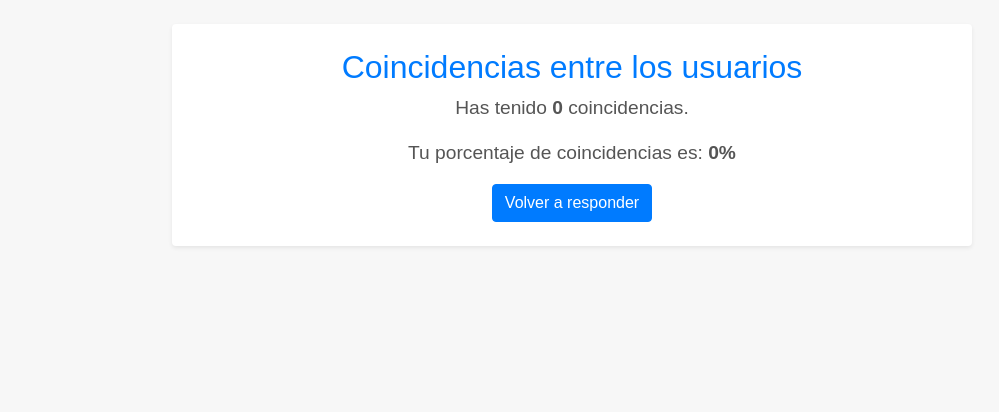
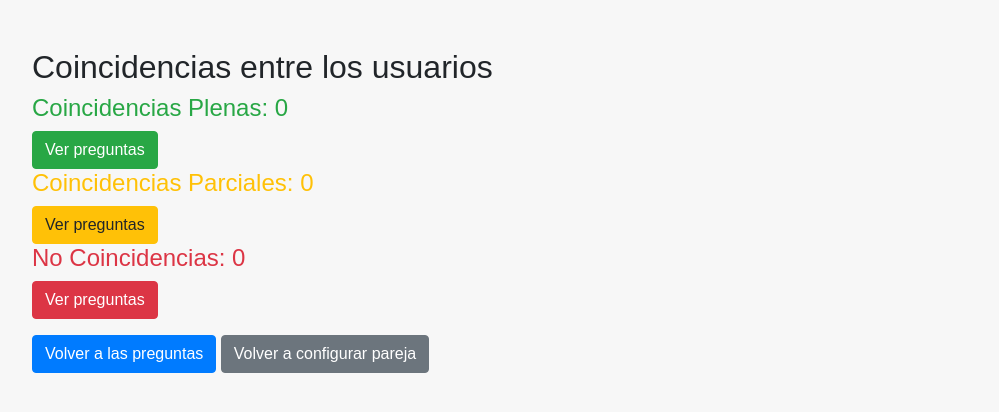
Before and after one commit to leanator/match, a Flask app: page /results in a window 1280 px wide. Shown: the top 412 px of the page, without its empty margins (68-1067 px from the left). Run offline with Flask 3, Linux system fonts and the light colour scheme; data that the repository does not hold is empty; some libraries are stand-ins or nearby versions.

Commit message:
pre copilot

```diff
--- a/app.py
+++ b/app.py
@@ -10,11 +10,29 @@ app = Flask(__name__)
 app.secret_key = "clave_secreta_super_segura"  # Cambiar por algo seguro en producción
 app.register_blueprint(auth)
 
+def get_question_text(pregunta_id):
+    print("TRAZA: buscando texto para pregunta ID", pregunta_id)  # Trazas para ver qué ID se está pasando
+    conn = get_db_connection()
+    cursor = conn.cursor()
+    cursor.execute("SELECT texto FROM preguntas WHERE id = ?", (pregunta_id,))
+    pregunta = cursor.fetchone()
+    print("TRAZA: pregunta encontrada", pregunta)  # Verifica qué pregunta estamos obteniendo
+    conn.close()
+    return pregunta['texto'] if pregunta else None
+
+
 # Conexión a la base de datos (archivo temporal persistente durante la ejecución)
 def get_db_connection():
+    db_path = 'database.db'
+
+    if not os.path.exists(db_path):  # Verificamos si el archivo de la base de datos existe
+        # Si no existe, creamos la base de datos
+        print("TRAZA: La base de datos no existe. Creando 'database.db'.")
+        initialize_db()  # Llamamos a la función para inicializar la base de datos
+
     if 'db_connection' not in g:
-        g.db_connection = sqlite3.connect('temporary.db', check_same_thread=False)  # BD persistente en ejecución
-        g.db_connection.row_factory = sqlite3.Row
+        g.db_connection = sqlite3.connect(db_path, check_same_thread=False)  # Conectamos a la base de datos
+        g.db_connection.row_factory = sqlite3.Row  # Esto permite acceder a las columnas por nombre
     return g.db_connection
 
 
@@ -29,52 +47,81 @@ def load_questions():
     return preguntas
 
 
-# Inicialización de la base de datos con app.app_context()
-import os
+import sqlite3
 import json
 import os
+
 def initialize_db():
-    with app.app_context():
-        conn = get_db_connection()
-        cursor = conn.cursor()
+    conn = sqlite3.connect('database.db')
+    cursor = conn.cursor()
 
-        # Crear la tabla de usuarios si no existe
-        cursor.execute("""
+    # Crear la tabla usuarios si no existe
+    cursor.execute("""
         CREATE TABLE IF NOT EXISTS usuarios (
             id INTEGER PRIMARY KEY AUTOINCREMENT,
-            nombre TEXT UNIQUE NOT NULL,
-            password_hash TEXT NOT NULL
-        );
-        """)
+            nombre TEXT NOT NULL,
+            password_hash TEXT NOT NULL,
+            partner_id INTEGER,
+            FOREIGN KEY (partner_id) REFERENCES usuarios(id)
+        )
+    """)
 
-        # Crear la tabla de preguntas si no existe
-        cursor.execute("""
+    # Crear la tabla respuestas si no existe
+    cursor.execute("""
+        CREATE TABLE IF NOT EXISTS respuestas (
+            id INTEGER PRIMARY KEY AUTOINCREMENT,
+            pregunta_id INTEGER NOT NULL,
+            valor INTEGER NOT NULL,
+            usuario_id INTEGER NOT NULL,
+            FOREIGN KEY (usuario_id) REFERENCES usuarios(id)
+        )
+    """)
+
+    # Crear la tabla preguntas si no existe
+    cursor.execute("""
         CREATE TABLE IF NOT EXISTS preguntas (
             id INTEGER PRIMARY KEY AUTOINCREMENT,
             texto TEXT NOT NULL,
             categoria TEXT NOT NULL,
             nivel TEXT NOT NULL,
-            estado TEXT CHECK(estado IN ('activa', 'editada', 'eliminada')) DEFAULT 'activa',
-            origen TEXT CHECK(origen IN ('predefinida', 'generada'))
-        );
-        """)
+            estado TEXT NOT NULL
+        )
+    """)
 
-        # Crear la tabla de respuestas si no existe
-        cursor.execute("""
-        CREATE TABLE IF NOT EXISTS respuestas (
-            id INTEGER PRIMARY KEY AUTOINCREMENT,
-            pregunta_id INTEGER,
-            usuario_id INTEGER,
-            texto TEXT NOT NULL,
-            valor INTEGER NOT NULL,
-            FOREIGN KEY (pregunta_id) REFERENCES preguntas(id),
-            FOREIGN KEY (usuario_id) REFERENCES usuarios(id)
-        );
-        """)
-
-        conn.commit()
+    # Asegurarnos de que la base de datos y tablas están correctamente creadas
+    conn.commit()
+    conn.close()
+    print("TRAZA: Base de datos e inicialización completadas.")
 
 
+def cargar_preguntas_desde_json():
+    conn = sqlite3.connect('database.db')
+    cursor = conn.cursor()
+
+    with open('data/questions_data.json', 'r', encoding='utf-8') as file:
+        data = json.load(file)
+        preguntas = data['preguntas']
+
+        for pregunta in preguntas:
+            texto = pregunta['texto']
+            categoria = pregunta['categoria']
+            nivel = pregunta['nivel']
+            estado = pregunta['estado']
+
+            # Verificar si la pregunta ya existe en la base de datos
+            cursor.execute("SELECT COUNT(*) FROM preguntas WHERE texto = ?", (texto,))
+            if cursor.fetchone()[0] == 0:
+                cursor.execute("""
+                    INSERT INTO preguntas (texto, categoria, nivel, estado)
+                    VALUES (?, ?, ?, ?)
+                """, (texto, categoria, nivel, estado))
+                print(f"TRAZA: Pregunta insertada: {texto}")
+            else:
+                print(f"TRAZA: Pregunta ya existe: {texto}")
+
+    conn.commit()
+    conn.close()
+    print("TRAZA: Preguntas cargadas desde JSON.")
 
 
 
@@ -143,46 +190,72 @@ def questions():
 
 
 
+@app.route('/results', methods=["GET"])
+def results():
+    print("TRAZA: Método recibido:", request.method)  # Esto debería ser GET
+
+    if request.method == "GET":
+        print("TRAZA: Procesando solicitud GET en /results")
+
+        # Aquí podemos usar una variable de sesión para determinar qué usuario está buscando los resultados
+        # Por ejemplo, lo asignamos manualmente para este ejemplo
+        partner_id = 1  # Simula que estamos buscando la comparativa para el usuario con ID 1
+        print(f"TRAZA: partner_id es {partner_id}")
+
+        conn = get_db_connection()
+        cursor = conn.cursor()
+
+        # Obtener respuestas de ambos usuarios
+        cursor.execute("SELECT pregunta_id, valor FROM respuestas WHERE usuario_id = ?", (partner_id,))
+        respuestas_usuario_1 = {row['pregunta_id']: row['valor'] for row in cursor.fetchall()}
+
+        cursor.execute("SELECT pregunta_id, valor FROM respuestas WHERE usuario_id != ?", (partner_id,))
+        respuestas_usuario_2 = {row['pregunta_id']: row['valor'] for row in cursor.fetchall()}
+
+        # Verificar que las respuestas se están recuperando correctamente
+        print("TRAZA: Respuestas Usuario 1:", respuestas_usuario_1)
+        print("TRAZA: Respuestas Usuario 2:", respuestas_usuario_2)
+
+        # Inicializar contadores para cada tipo de coincidencia
+        coincidencias_plenas = []
+        coincidencias_parciales = []
+        no_coincidencias = []
+
+        # Comparar las respuestas
+        for pregunta_id, valor_1 in respuestas_usuario_1.items():
+            valor_2 = respuestas_usuario_2.get(pregunta_id)
+            pregunta_texto = get_question_text(pregunta_id)
+
+            print(f"TRAZA: Comparando pregunta ID {pregunta_id}, Texto: {pregunta_texto}, Valor usuario 1: {valor_1}, Valor usuario 2: {valor_2}")
+
+            if valor_1 == 2 and valor_2 == 2:
+                coincidencias_plenas.append(pregunta_texto)  # Añadir el texto de la pregunta
+            elif (valor_1 == 2 and valor_2 == 1) or (valor_1 == 1 and valor_2 == 2):
+                coincidencias_parciales.append(pregunta_texto)  # Añadir el texto de la pregunta
+            elif valor_1 == 0 or valor_2 == 0:
+                no_coincidencias.append(pregunta_texto)  # Añadir el texto de la pregunta
+
+        conn.close()
+
+        print(f"TRAZA: Coincidencias Plenas: {coincidencias_plenas}")
+        print(f"TRAZA: Coincidencias Parciales: {coincidencias_parciales}")
+        print(f"TRAZA: No Coincidencias: {no_coincidencias}")
+
+        return render_template('results.html',
+                               coincidencias_plenas=coincidencias_plenas,
+                               coincidencias_parciales=coincidencias_parciales,
+                               no_coincidencias=no_coincidencias)
+
+    # GET: Mostrar la página de resultados
+    print("TRAZA: Método GET - Mostrando resultados.")
+    return render_template('results.html')
 
 
 
 
 
-# Ruta para mostrar resultados (coincidencias)
-@app.route('/results')
-def results():
-    conn = get_db_connection()
-    cursor = conn.cursor()
 
-    # Obtener los distintos usuarios que han respondido
-    cursor.execute("SELECT DISTINCT usuario_id FROM respuestas")
-    usuarios = [row['usuario_id'] for row in cursor.fetchall()]
 
-    if len(usuarios) < 2:
-        print("TRAZA: Menos de 2 usuarios con respuestas. No se pueden calcular coincidencias.")
-        return render_template('results.html', coincidencias=0, porcentaje=0, mensaje="Esperando respuestas de otro usuario")
-
-    usuario_1, usuario_2 = usuarios[:2]  # Tomamos los dos primeros usuarios con respuestas
-    print(f"Comparando respuestas de usuarios: {usuario_1} vs {usuario_2}")
-
-    # Obtener respuestas para ambos usuarios
-    cursor.execute("SELECT pregunta_id, valor FROM respuestas WHERE usuario_id = ?", (usuario_1,))
-    respuestas_usuario_1 = {row['pregunta_id']: row['valor'] for row in cursor.fetchall()}
-
-    cursor.execute("SELECT pregunta_id, valor FROM respuestas WHERE usuario_id = ?", (usuario_2,))
-    respuestas_usuario_2 = {row['pregunta_id']: row['valor'] for row in cursor.fetchall()}
-
-    print(f"Respuestas usuario {usuario_1}: {respuestas_usuario_1}")
-    print(f"Respuestas usuario {usuario_2}: {respuestas_usuario_2}")
-
-    # Comparación de respuestas
-    coincidencias = sum(1 for q_id in respuestas_usuario_1 if respuestas_usuario_1[q_id] == respuestas_usuario_2.get(q_id))
-
-    total_preguntas = len(respuestas_usuario_1)
-    porcentaje = (coincidencias / total_preguntas) * 100 if total_preguntas > 0 else 0
-
-    conn.close()
-    return render_template('results.html', coincidencias=coincidencias, porcentaje=porcentaje, mensaje="")
 
 
 
@@ -225,10 +298,11 @@ def crear_usuario_prueba():
 
     nombre = "admin"
     password = "123456"
+    partner = None
     password_hash = hashlib.sha256(password.encode()).hexdigest()
 
     try:
-        cursor.execute("INSERT INTO usuarios (nombre, password_hash) VALUES (?, ?)", (nombre, password_hash))
+        cursor.execute("INSERT INTO usuarios (nombre, password_hash, partner_id) VALUES (?, ?,?)", (nombre, password_hash,partner))
         conn.commit()
         print("Usuario de prueba creado: admin / 123456")
     except sqlite3.IntegrityError:
@@ -236,13 +310,11 @@ def crear_usuario_prueba():
     finally:
         conn.close()
 
-# Llamar esta función al inicio para crear el usuario
-with app.app_context():
-    crear_usuario_prueba()
-
-
 if __name__ == '__main__':
     # Inicializar la base de datos dentro del contexto de la app
     with app.app_context():
         initialize_db()
+        cargar_preguntas_desde_json()
+        crear_usuario_prueba()
+
     app.run(debug=True, host='0.0.0.0', port=5000)
--- a/auth.py
+++ b/auth.py
@@ -5,10 +5,10 @@ import hashlib
 auth = Blueprint('auth', __name__)
 
 def get_db_connection():  # Define a function to establish a database connection
-    conn = sqlite3.connect('temporary.db')  # Create a connection to the SQLite database file 'temporary.db'
+    conn = sqlite3.connect('database.db')  # Create a connection to the SQLite database file 'database.db'
     conn.row_factory = sqlite3.Row  # Set the row factory to return rows as dictionary-like objects
     return conn  # Return the database connection objectdef get_db_connection():
-    conn = sqlite3.connect('temporary.db')
+    conn = sqlite3.connect('database.db')
     conn.row_factory = sqlite3.Row
     return conn
 
@@ -83,7 +83,7 @@ import hashlib  # Import the hashlib module for hashing passwords
 auth = Blueprint('auth', __name__)  # Create a Blueprint named 'auth' for authentication-related routes
 
 def get_db_connection():  # Define a function to establish a database connection
-    conn = sqlite3.connect('temporary.db')  # Create a connection to the SQLite database file 'temporary.db'
+    conn = sqlite3.connect('database.db')  # Create a connection to the SQLite database file 'database.db'
     conn.row_factory = sqlite3.Row  # Set the row factory to return rows as dictionary-like objects
     return conn  # Return the database connection object
 
--- /dev/null
+++ b/static/css/style.css
@@ -0,0 +1,7 @@
+.result-item {
+    margin-bottom: 20px;
+}
+
+.progress {
+    margin-top: 10px;
+}
--- a/templates/base.html
+++ b/templates/base.html
@@ -5,40 +5,51 @@
     <meta name="viewport" content="width=device-width, initial-scale=1.0">
     <title>Aplicación</title>
     <link href="https://stackpath.bootstrapcdn.com/bootstrap/4.3.1/css/bootstrap.min.css" rel="stylesheet">
+
     <style>
         body {
             background-color: #f7f7f7;
             font-family: Arial, sans-serif;
         }
+
+        .dropdown-menu {
+            position: absolute;  /* Hace que el menú se muestre sobre el contenido */
+            z-index: 1050;       /* Asegura que el dropdown se quede encima del contenido */
+        }
     </style>
+        <link rel="stylesheet" href="{{ url_for('static', filename='css/style.css') }}">
+
 </head>
 <body>
 
-    <!-- Desplegable persistente -->
+    <!-- Menú superior -->
     {% if 'usuario_id' in session %}
     <nav class="navbar navbar-expand-lg navbar-light bg-light">
         <div class="container-fluid">
-            <a class="navbar-brand" href="#">App</a>
-            <button class="navbar-toggler" type="button" data-toggle="collapse" data-target="#navbarNav" aria-controls="navbarNav" aria-expanded="false" aria-label="Toggle navigation">
-                <span class="navbar-toggler-icon"></span>
-            </button>
-            <div class="collapse navbar-collapse" id="navbarNav">
-                <ul class="navbar-nav ms-auto">
+            <!-- Menú de la izquierda con nombre de la app y opciones -->
+            <a class="nav-link dropdown-toggle" href="#" id="navbarApp" role="button" data-toggle="dropdown" aria-expanded="false">
+                App
+            </a>
+            <ul class="dropdown-menu" aria-labelledby="navbarApp">
+                <li><a class="dropdown-item" href="{{ url_for('questions') }}">Preguntas</a></li>
+                <li><a class="dropdown-item" href="{{ url_for('results') }}">Comparativa con pareja</a></li>
+            </ul>
+
+            <!-- Menú de usuario a la derecha -->
+            <ul class="navbar-nav ml-auto">
                 <li class="nav-item dropdown">
                     <a class="nav-link dropdown-toggle" href="#" id="navbarDropdown" role="button" data-toggle="dropdown" aria-expanded="false">
                         {{ session['nombre'] }}
                     </a>
                     <ul class="dropdown-menu" aria-labelledby="navbarDropdown">
                         <li><a class="dropdown-item" href="{{ url_for('auth.logout') }}">Cerrar sesión</a></li>
-                            <li><a class="dropdown-item" href="{{ url_for('find_partner') }}">Buscar pareja</a></li> <!-- Enlace a la búsqueda de pareja -->
+                        <li><a class="dropdown-item" href="{{ url_for('find_partner') }}">Configurar pareja</a></li>
                     </ul>
                 </li>
             </ul>
         </div>
-        </div>
     </nav>
     {% endif %}
-
 
     <!-- Bloque de contenido específico de cada página -->
     <div class="container mt-4">
--- a/templates/results.html
+++ b/templates/results.html
@@ -1,37 +1,103 @@
 {% extends "base.html" %}
 
 {% block content %}
-    <div class="container mt-4">
-        <div class="results-container p-4 shadow-sm rounded bg-white">
-            <div class="result-header text-center">
-                <h2>Coincidencias entre los usuarios</h2>
-            </div>
-            <div class="result-body text-center">
-                <p>Has tenido <strong>{{ coincidencias }}</strong> coincidencias.</p>
-                <p>Tu porcentaje de coincidencias es: <strong>{{ porcentaje }}%</strong></p>
-            </div>
-            <div class="text-center">
-                <a href="/questions" class="btn btn-primary">Volver a responder</a>
-            </div>
-        </div>
+  <div class="container mt-5">
+    <h2>Coincidencias entre los usuarios</h2>
+
+    <!-- Sección de coincidencias plenas -->
+    <div class="text-success">
+      <h4>Coincidencias Plenas: {{ coincidencias_plenas | length }}</h4>
+      <button class="btn btn-success" data-toggle="modal" data-target="#modalCoincidenciasPlenas">Ver preguntas</button>
     </div>
 
-    <style>
-        .results-container {
-            max-width: 800px;
-            margin: 0 auto;
-            padding: 30px;
-            background-color: #fff;
-            border-radius: 10px;
-            box-shadow: 0 0 15px rgba(0, 0, 0, 0.1);
-        }
-        .result-header h2 {
-            font-size: 2rem;
-            color: #007bff;
-        }
-        .result-body p {
-            font-size: 1.2rem;
-            color: #555;
-        }
-    </style>
+    <!-- Modal de Coincidencias Plenas -->
+    <div class="modal fade" id="modalCoincidenciasPlenas" tabindex="-1" role="dialog" aria-labelledby="modalCoincidenciasPlenasLabel" aria-hidden="true">
+      <div class="modal-dialog" role="document">
+        <div class="modal-content">
+          <div class="modal-header">
+            <h5 class="modal-title" id="modalCoincidenciasPlenasLabel">Preguntas con Coincidencias Plenas</h5>
+            <button type="button" class="close" data-dismiss="modal" aria-label="Close">
+              <span aria-hidden="true">&times;</span>
+            </button>
+          </div>
+          <div class="modal-body">
+            <ul>
+              {% for pregunta in coincidencias_plenas %}
+                <li>{{ pregunta }}</li>
+              {% endfor %}
+            </ul>
+          </div>
+          <div class="modal-footer">
+            <button type="button" class="btn btn-secondary" data-dismiss="modal">Cerrar</button>
+          </div>
+        </div>
+      </div>
+    </div>
+
+    <!-- Sección de coincidencias parciales -->
+    <div class="text-warning">
+      <h4>Coincidencias Parciales: {{ coincidencias_parciales | length }}</h4>
+      <button class="btn btn-warning" data-toggle="modal" data-target="#modalCoincidenciasParciales">Ver preguntas</button>
+    </div>
+
+    <!-- Modal de Coincidencias Parciales -->
+    <div class="modal fade" id="modalCoincidenciasParciales" tabindex="-1" role="dialog" aria-labelledby="modalCoincidenciasParcialesLabel" aria-hidden="true">
+      <div class="modal-dialog" role="document">
+        <div class="modal-content">
+          <div class="modal-header">
+            <h5 class="modal-title" id="modalCoincidenciasParcialesLabel">Preguntas con Coincidencias Parciales</h5>
+            <button type="button" class="close" data-dismiss="modal" aria-label="Close">
+              <span aria-hidden="true">&times;</span>
+            </button>
+          </div>
+          <div class="modal-body">
+            <ul>
+              {% for pregunta in coincidencias_parciales %}
+                <li>{{ pregunta }}</li>
+              {% endfor %}
+            </ul>
+          </div>
+          <div class="modal-footer">
+            <button type="button" class="btn btn-secondary" data-dismiss="modal">Cerrar</button>
+          </div>
+        </div>
+      </div>
+    </div>
+
+    <!-- Sección de no coincidencias -->
+    <div class="text-danger">
+      <h4>No Coincidencias: {{ no_coincidencias | length }}</h4>
+      <button class="btn btn-danger" data-toggle="modal" data-target="#modalNoCoincidencias">Ver preguntas</button>
+    </div>
+
+    <!-- Modal de No Coincidencias -->
+    <div class="modal fade" id="modalNoCoincidencias" tabindex="-1" role="dialog" aria-labelledby="modalNoCoincidenciasLabel" aria-hidden="true">
+      <div class="modal-dialog" role="document">
+        <div class="modal-content">
+          <div class="modal-header">
+            <h5 class="modal-title" id="modalNoCoincidenciasLabel">Preguntas sin Coincidencias</h5>
+            <button type="button" class="close" data-dismiss="modal" aria-label="Close">
+              <span aria-hidden="true">&times;</span>
+            </button>
+          </div>
+          <div class="modal-body">
+            <ul>
+              {% for pregunta in no_coincidencias %}
+                <li>{{ pregunta }}</li>
+              {% endfor %}
+            </ul>
+          </div>
+          <div class="modal-footer">
+            <button type="button" class="btn btn-secondary" data-dismiss="modal">Cerrar</button>
+          </div>
+        </div>
+      </div>
+    </div>
+
+    <!-- Botones para volver -->
+    <div class="mt-3">
+      <a href="/questions" class="btn btn-primary">Volver a las preguntas</a>
+      <a href="/find_partner" class="btn btn-secondary">Volver a configurar pareja</a>
+    </div>
+  </div>
 {% endblock %}
```
Also changed, not shown: templates/questions.html (+10 -17 lines), README.md, temporary.db, 1 other file. Lines whose indentation alone changed are shown as unchanged.
